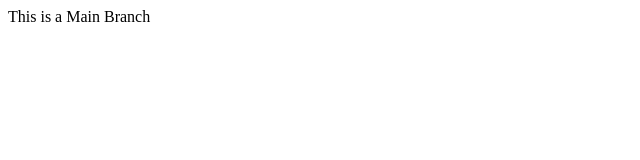
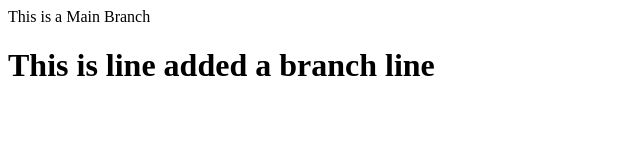
Before and after one commit to HarshNcap/test, a plain HTML site: page Branchig.html in a window 1280 px wide. Shown: the whole page, without its empty margins (0-640 px from the left). Drawn offline with Linux system fonts and the light colour scheme.

Commit message:
add in branch 1 the h1 tag

```diff
--- a/Branchig.html
+++ b/Branchig.html
@@ -1,5 +1,6 @@
 <html>
   <body>
     <p>This is a Main Branch</p>
+    <h1>This is line added a branch line</h1>
   </body>
 </html>
```
